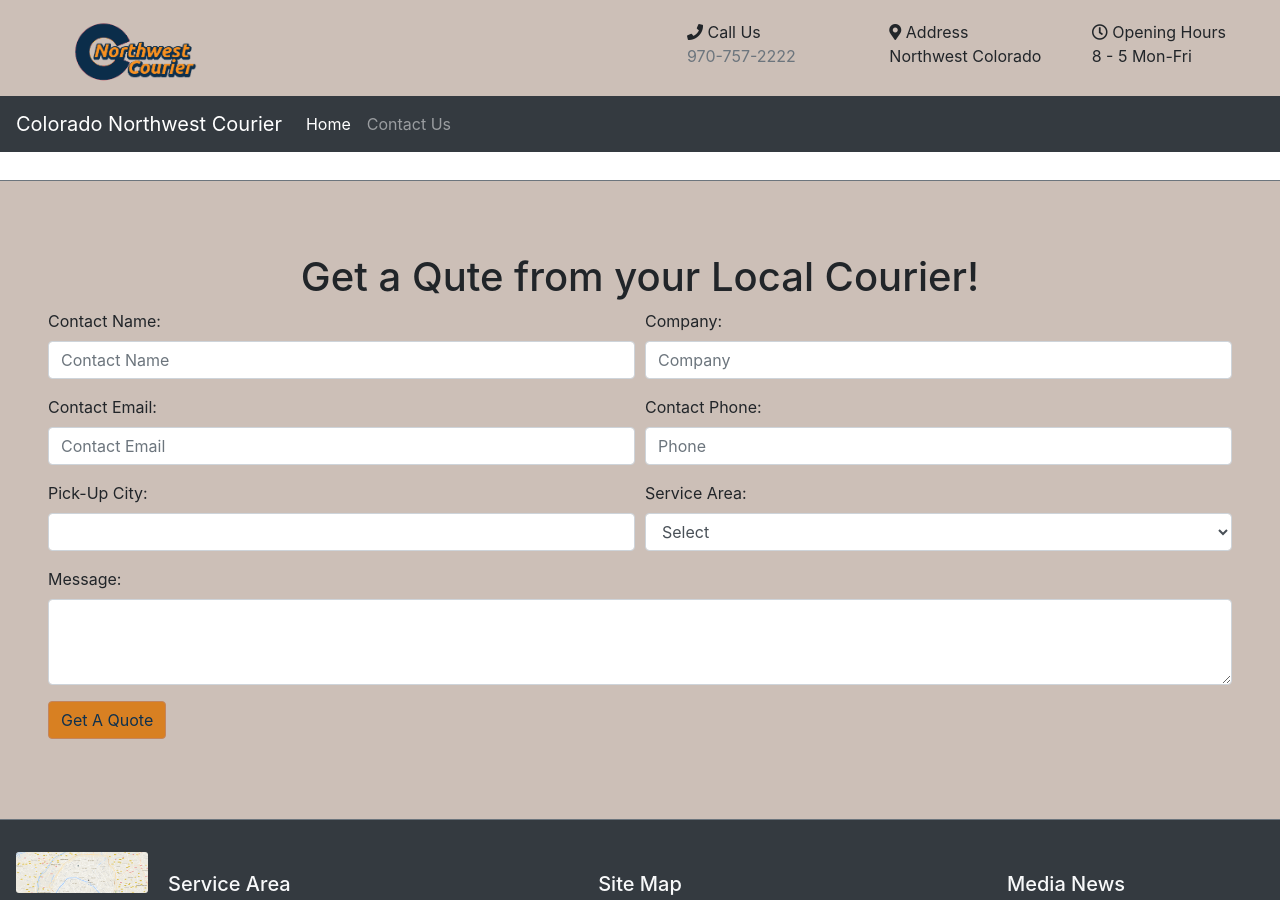
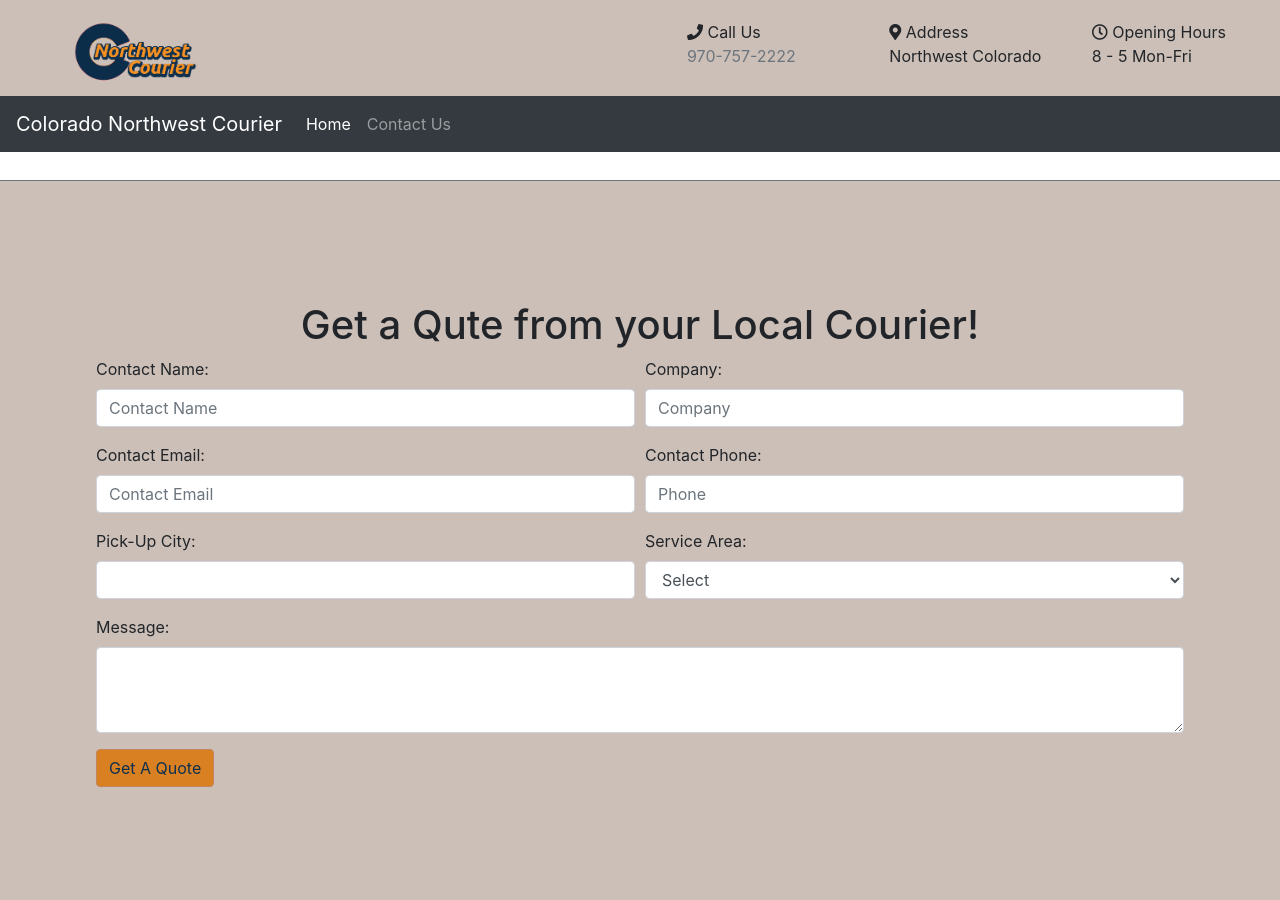
Before and after one commit to kfn8dkodemonkey/CNWCourier, a Jekyll site: the page built from Get-Quote.html, in a window 1280 px wide and 900 px high, scrolled down 532 px. Built offline with Jekyll 4.4.1, drawn with Linux system fonts in a browser that asks for light colours.

```diff
--- a/Get-Quote.html
+++ b/Get-Quote.html
@@ -2,7 +2,7 @@
 layout: template
 ---
 
-<div class="row">
-  <div class="col m-5">
+<div class="row m-5">
+  <div class="col p-5">
     {% include Get-Quote.html %}
   </div>
```
